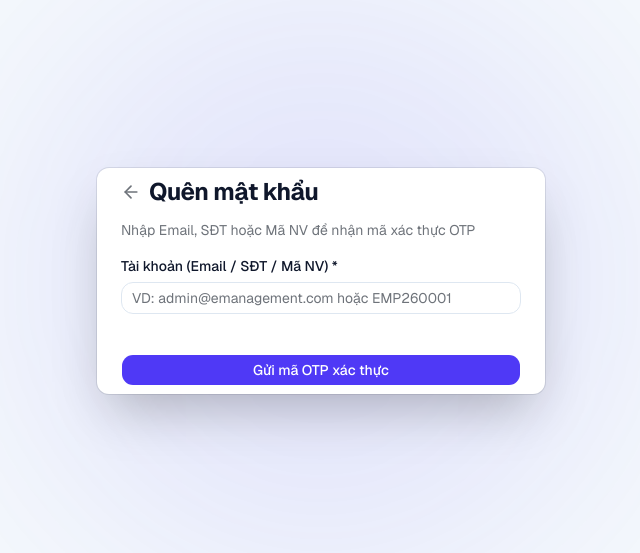
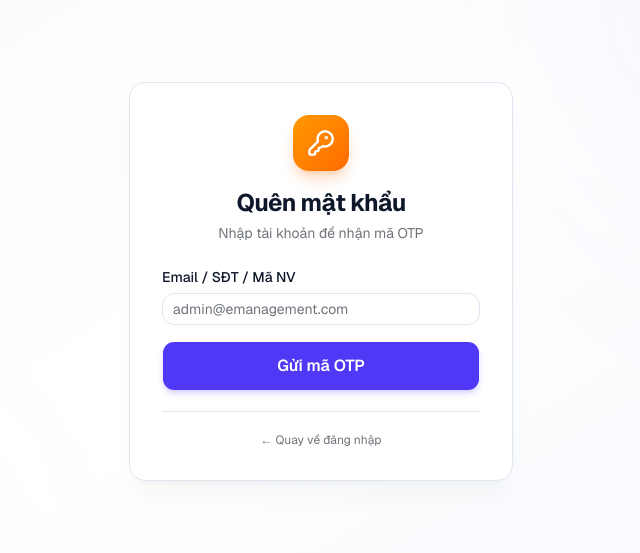
Before and after one commit to hungvult/emanagement, a Next.js app in the folder apps/frontend/: page /forgot-password in a window 1280 px wide. Shown: the part 119-672 px from the top of the page, without its empty margins (319-959 px from the left). Built offline with nearby package versions, Linux system fonts and the light colour scheme; no server answers.

Commit message:
ui: redesign login and forgot-password pages with modern minimal style

```diff
--- a/apps/frontend/app/forgot-password/page.tsx
+++ b/apps/frontend/app/forgot-password/page.tsx
@@ -6,7 +6,6 @@ import { authService } from "../../services/auth.service";
 import { useToast } from "../../components/ui/toast";
 import { Input } from "../../components/ui/input";
 import { Button } from "../../components/ui/button";
-import { Card, CardContent, CardHeader, CardTitle } from "../../components/ui/card";
 import { ArrowLeft, KeyRound, ShieldCheck } from "lucide-react";
 import Link from "next/link";
 
@@ -36,7 +35,7 @@ export default function ForgotPasswordPage() {
       });
 
       if (response.status === "SUCCESS") {
-        success("Mã OTP 6 số đã được gửi thành công. Vui lòng kiểm tra email/tin nhắn.");
+        success("Mã OTP đã được gửi thành công");
         setStep(2);
       } else {
         error(response.message || "Không thể gửi mã OTP");
@@ -74,7 +73,7 @@ export default function ForgotPasswordPage() {
       });
 
       if (response.status === "SUCCESS") {
-        success("Đặt lại mật khẩu thành công! Đang chuyển hướng về trang đăng nhập...");
+        success("Đặt lại mật khẩu thành công!");
         setTimeout(() => router.push("/login"), 1500);
       } else {
         error(response.message || "Không thể đặt lại mật khẩu");
@@ -87,53 +86,53 @@ export default function ForgotPasswordPage() {
   };
 
   return (
-    <div className="flex min-h-screen items-center justify-center bg-muted/30 px-4 py-12 sm:px-6 lg:px-8 relative overflow-hidden">
-      <div className="absolute top-1/2 left-1/2 -translate-x-1/2 -translate-y-1/2 w-[600px] h-[600px] bg-primary/10 rounded-full blur-[120px] pointer-events-none" />
+    <div className="flex min-h-screen items-center justify-center bg-gradient-to-br from-slate-50 via-white to-indigo-50/40 px-4">
+      {/* Subtle background glow */}
+      <div className="fixed top-[-20%] right-[-10%] w-[500px] h-[500px] rounded-full bg-primary/[0.06] blur-[120px] pointer-events-none" />
+      <div className="fixed bottom-[-20%] left-[-10%] w-[400px] h-[400px] rounded-full bg-violet-400/[0.05] blur-[120px] pointer-events-none" />
 
-      <Card className="w-full max-w-md relative z-10 border-border bg-card shadow-2xl p-2">
-        <CardHeader className="space-y-1">
-          <div className="flex items-center gap-2 mb-2">
-            <Link href="/login" className="text-muted-foreground hover:text-foreground transition-colors">
-              <ArrowLeft className="h-5 w-5" />
-            </Link>
-            <CardTitle className="text-2xl font-bold tracking-tight text-foreground">
-              Quên mật khẩu
-            </CardTitle>
+      <div className="w-full max-w-sm relative z-10">
+        <div className="bg-card border border-border rounded-2xl p-8 shadow-xl shadow-black/[0.03]">
+          {/* Header */}
+          <div className="flex flex-col items-center mb-6">
+            <div className="h-14 w-14 rounded-2xl bg-gradient-to-br from-amber-500 to-orange-500 flex items-center justify-center text-white shadow-lg shadow-orange-500/25 mb-4">
+              <KeyRound className="h-7 w-7" />
+            </div>
+            <h1 className="text-2xl font-bold text-foreground tracking-tight">Quên mật khẩu</h1>
+            <p className="text-sm text-muted-foreground mt-1">
+              {step === 1 ? "Nhập tài khoản để nhận mã OTP" : "Nhập OTP và mật khẩu mới"}
+            </p>
           </div>
-          <p className="text-sm text-muted-foreground">
-            {step === 1 && "Nhập Email, SĐT hoặc Mã NV để nhận mã xác thực OTP"}
-            {step === 2 && `Nhập mã OTP đã gửi tới ${identifier} và thiết lập mật khẩu mới`}
-          </p>
-        </CardHeader>
-        <CardContent>
+
+          {/* Form */}
           {step === 1 && (
             <form onSubmit={handleSendOtp} className="space-y-4">
               <Input
-                label="Tài khoản (Email / SĐT / Mã NV) *"
-                placeholder="VD: admin@emanagement.com hoặc EMP260001"
+                label="Email / SĐT / Mã NV"
+                placeholder="admin@emanagement.com"
                 value={identifier}
                 onChange={(e) => setIdentifier(e.target.value)}
                 disabled={isLoading}
                 required
               />
-              <Button type="submit" className="w-full mt-6" isLoading={isLoading}>
-                Gửi mã OTP xác thực
+              <Button type="submit" className="w-full py-6 text-base font-semibold shadow-md shadow-primary/15 hover:-translate-y-0.5 transition-all" isLoading={isLoading}>
+                Gửi mã OTP
               </Button>
             </form>
           )}
 
           {step === 2 && (
             <form onSubmit={handleResetPassword} className="space-y-4">
-              <div className="rounded-md bg-primary/10 p-3 border border-primary/20 mb-2">
-                <p className="text-xs text-foreground flex items-center gap-1.5">
-                  <ShieldCheck className="h-4 w-4 text-primary" />
-                  Mã OTP 6 số đã được gửi đến <strong>{identifier}</strong>
+              <div className="rounded-xl bg-emerald-50 dark:bg-emerald-500/10 p-3 border border-emerald-200 dark:border-emerald-500/20">
+                <p className="text-xs text-emerald-700 dark:text-emerald-400 flex items-center gap-1.5">
+                  <ShieldCheck className="h-4 w-4" />
+                  OTP đã gửi đến <strong>{identifier}</strong>
                 </p>
               </div>
 
               <Input
-                label="Mã OTP 6 chữ số *"
-                placeholder="123456"
+                label="Mã OTP"
+                placeholder="6 chữ số"
                 value={otpCode}
                 onChange={(e) => setOtpCode(e.target.value.replace(/\D/g, '').slice(0, 6))}
                 disabled={isLoading}
@@ -143,8 +142,8 @@ export default function ForgotPasswordPage() {
 
               <Input
                 type="password"
-                label="Mật khẩu mới *"
-                placeholder="Ít nhất 8 ký tự (hoa, thường, số, ký tự đặc biệt)"
+                label="Mật khẩu mới"
+                placeholder="Ít nhất 8 ký tự"
                 value={newPassword}
                 onChange={(e) => setNewPassword(e.target.value)}
                 disabled={isLoading}
@@ -153,7 +152,7 @@ export default function ForgotPasswordPage() {
 
               <Input
                 type="password"
-                label="Xác nhận mật khẩu *"
+                label="Xác nhận mật khẩu"
                 placeholder="Nhập lại mật khẩu mới"
                 value={confirmPassword}
                 onChange={(e) => setConfirmPassword(e.target.value)}
@@ -161,7 +160,7 @@ export default function ForgotPasswordPage() {
                 required
               />
 
-              <div className="flex gap-3 pt-2">
+              <div className="flex gap-3 pt-1">
                 <Button
                   type="button"
                   variant="secondary"
@@ -172,13 +171,20 @@ export default function ForgotPasswordPage() {
                   Gửi lại OTP
                 </Button>
                 <Button type="submit" className="flex-1" isLoading={isLoading}>
-                  Lưu mật khẩu mới
+                  Đổi mật khẩu
                 </Button>
               </div>
             </form>
           )}
-        </CardContent>
-      </Card>
+
+          {/* Footer link */}
+          <p className="text-center text-xs text-muted-foreground mt-5 pt-5 border-t border-border">
+            <Link href="/login" className="hover:text-foreground transition-colors">
+              ← Quay về đăng nhập
+            </Link>
+          </p>
+        </div>
+      </div>
     </div>
   );
 }
--- a/apps/frontend/app/login/page.tsx
+++ b/apps/frontend/app/login/page.tsx
@@ -7,9 +7,8 @@ import { authService } from "../../services/auth.service";
 import { useToast } from "../../components/ui/toast";
 import { Input } from "../../components/ui/input";
 import { Button } from "../../components/ui/button";
-import { Card, CardContent, CardHeader, CardTitle } from "../../components/ui/card";
 import Link from "next/link";
-import { ArrowLeft, Briefcase } from "lucide-react";
+import { Briefcase, Eye, EyeOff } from "lucide-react";
 import { ApiResponse } from "../../types/common.types";
 import { JwtResponse } from "../../types/auth.types";
 
@@ -17,6 +16,7 @@ export default function LoginPage() {
   const [identifier, setIdentifier] = useState("");
   const [password, setPassword] = useState("");
   const [isLoading, setIsLoading] = useState(false);
+  const [showPassword, setShowPassword] = useState(false);
 
   const { login } = useAuth();
   const { error } = useToast();
@@ -46,74 +46,79 @@ export default function LoginPage() {
     }
   };
 
+  return (
+    <div className="flex min-h-screen items-center justify-center bg-gradient-to-br from-slate-50 via-white to-indigo-50/40 px-4">
+      {/* Subtle background glow */}
+      <div className="fixed top-[-20%] right-[-10%] w-[500px] h-[500px] rounded-full bg-primary/[0.06] blur-[120px] pointer-events-none" />
+      <div className="fixed bottom-[-20%] left-[-10%] w-[400px] h-[400px] rounded-full bg-violet-400/[0.05] blur-[120px] pointer-events-none" />
 
-  return (
-    <div className="flex min-h-screen items-center justify-center bg-muted/30 px-4 py-12 sm:px-6 lg:px-8 relative overflow-hidden">
-      {/* Background decoration */}
-      <div className="absolute top-0 left-0 w-full h-full overflow-hidden pointer-events-none">
-        <div className="absolute -top-[20%] -left-[10%] w-[70%] h-[70%] rounded-full bg-primary/5 blur-[120px]" />
-        <div className="absolute top-[60%] -right-[10%] w-[60%] h-[60%] rounded-full bg-primary/5 blur-[120px]" />
+      <div className="w-full max-w-sm relative z-10">
+        <div className="bg-card border border-border rounded-2xl p-8 shadow-xl shadow-black/[0.03]">
+          {/* Logo & Title */}
+          <div className="flex flex-col items-center mb-6">
+            <div className="h-14 w-14 rounded-2xl bg-gradient-to-br from-indigo-500 to-primary flex items-center justify-center text-white shadow-lg shadow-primary/25 mb-4">
+              <Briefcase className="h-7 w-7" />
+            </div>
+            <h1 className="text-2xl font-bold text-foreground tracking-tight">Đăng nhập</h1>
+            <p className="text-sm text-muted-foreground mt-1">eManagement System</p>
           </div>
 
-      {/* Back button */}
-      <Link
-        href="/"
-        className="absolute top-8 left-8 flex items-center gap-2 text-sm font-medium text-muted-foreground hover:text-foreground transition-all duration-200 z-20 bg-background/50 backdrop-blur-sm border border-border px-5 py-2.5 rounded-full hover:bg-muted hover:shadow-sm"
-      >
-        <ArrowLeft className="h-4 w-4 transition-transform group-hover:-translate-x-1" /> Quay về trang chủ
-      </Link>
-
-      <div className="w-full max-w-md relative z-10">
-        <Card className="border-border bg-card shadow-lg p-2">
-          <CardHeader className="space-y-3 text-center pb-6">
-            <div className="flex justify-center mb-2">
-              <div className="flex h-14 w-14 items-center justify-center rounded-2xl bg-primary text-primary-foreground font-bold text-3xl shadow-sm ring-4 ring-background bg-gradient-to-br from-indigo-500 to-primary">
-                <Briefcase className="h-8 w-8" />
-              </div>
-            </div>
-            <CardTitle className="text-3xl font-bold tracking-tight text-foreground">
-              Đăng nhập
-            </CardTitle>
-            <p className="text-sm text-muted-foreground">Quản lý nhân sự & chấm công thông minh</p>
-          </CardHeader>
-          <CardContent>
-            <form onSubmit={handleLogin} className="space-y-5">
-              <div className="space-y-1.5">
+          {/* Form */}
+          <form onSubmit={handleLogin} className="space-y-4">
             <Input
-                  label="Tài khoản / Email / SĐT"
-                  placeholder="admin@emanagement.com"
+              label="Tài khoản"
+              placeholder="Email hoặc số điện thoại"
               value={identifier}
               onChange={(e) => setIdentifier(e.target.value)}
               disabled={isLoading}
             />
-              </div>
 
             <div className="space-y-1.5">
               <div className="flex items-center justify-between">
-                  <label className="text-sm font-medium text-muted-foreground mb-1">Mật khẩu</label>
-                  <Link href="/forgot-password" className="text-sm font-medium text-primary hover:text-primary/80 transition-colors mb-1">
+                <label className="text-sm font-medium text-foreground">Mật khẩu</label>
+                <Link
+                  href="/forgot-password"
+                  className="text-xs font-medium text-primary hover:text-primary/80 transition-colors"
+                >
                   Quên mật khẩu?
                 </Link>
               </div>
+              <div className="relative">
                 <Input
-                  type="password"
+                  type={showPassword ? "text" : "password"}
                   placeholder="••••••••"
                   value={password}
                   onChange={(e) => setPassword(e.target.value)}
                   disabled={isLoading}
+                  className="pr-10"
                 />
+                <button
+                  type="button"
+                  onClick={() => setShowPassword(!showPassword)}
+                  className="absolute right-3 top-1/2 -translate-y-1/2 text-muted-foreground hover:text-foreground transition-colors"
+                  tabIndex={-1}
+                >
+                  {showPassword ? <EyeOff className="h-4 w-4" /> : <Eye className="h-4 w-4" />}
+                </button>
+              </div>
             </div>
 
             <Button
               type="submit"
-                className="w-full mt-8 py-6 text-base font-semibold shadow-sm hover:-translate-y-0.5 transition-all"
+              className="w-full py-6 text-base font-semibold shadow-md shadow-primary/15 hover:-translate-y-0.5 transition-all"
               isLoading={isLoading}
             >
-                Đăng nhập hệ thống
+              Đăng nhập
             </Button>
           </form>
-          </CardContent>
-        </Card>
+
+          {/* Footer link */}
+          <p className="text-center text-xs text-muted-foreground mt-5 pt-5 border-t border-border">
+            <Link href="/" className="hover:text-foreground transition-colors">
+              ← Quay về trang chủ
+            </Link>
+          </p>
+        </div>
       </div>
     </div>
   );
```
Lines whose indentation alone changed are shown as unchanged.
